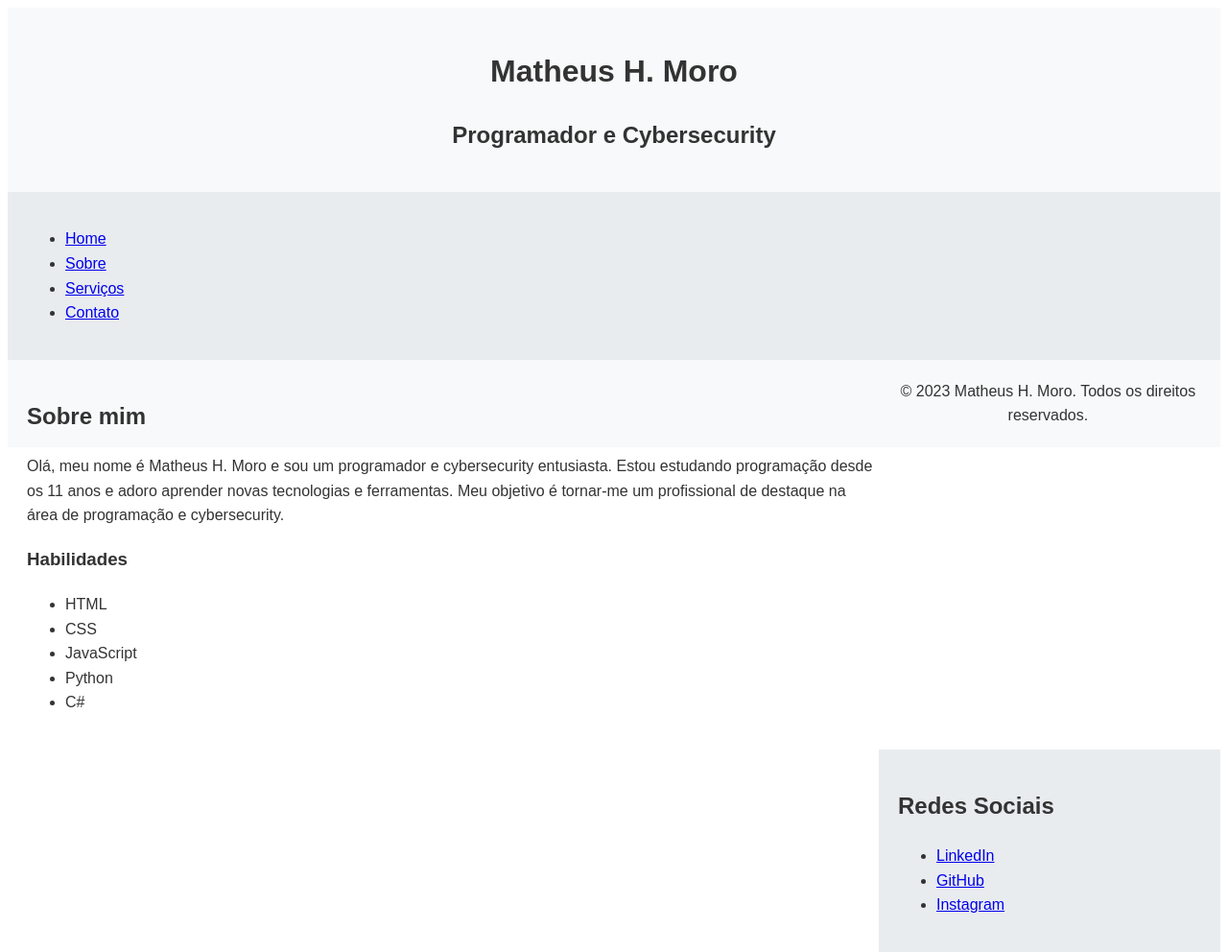
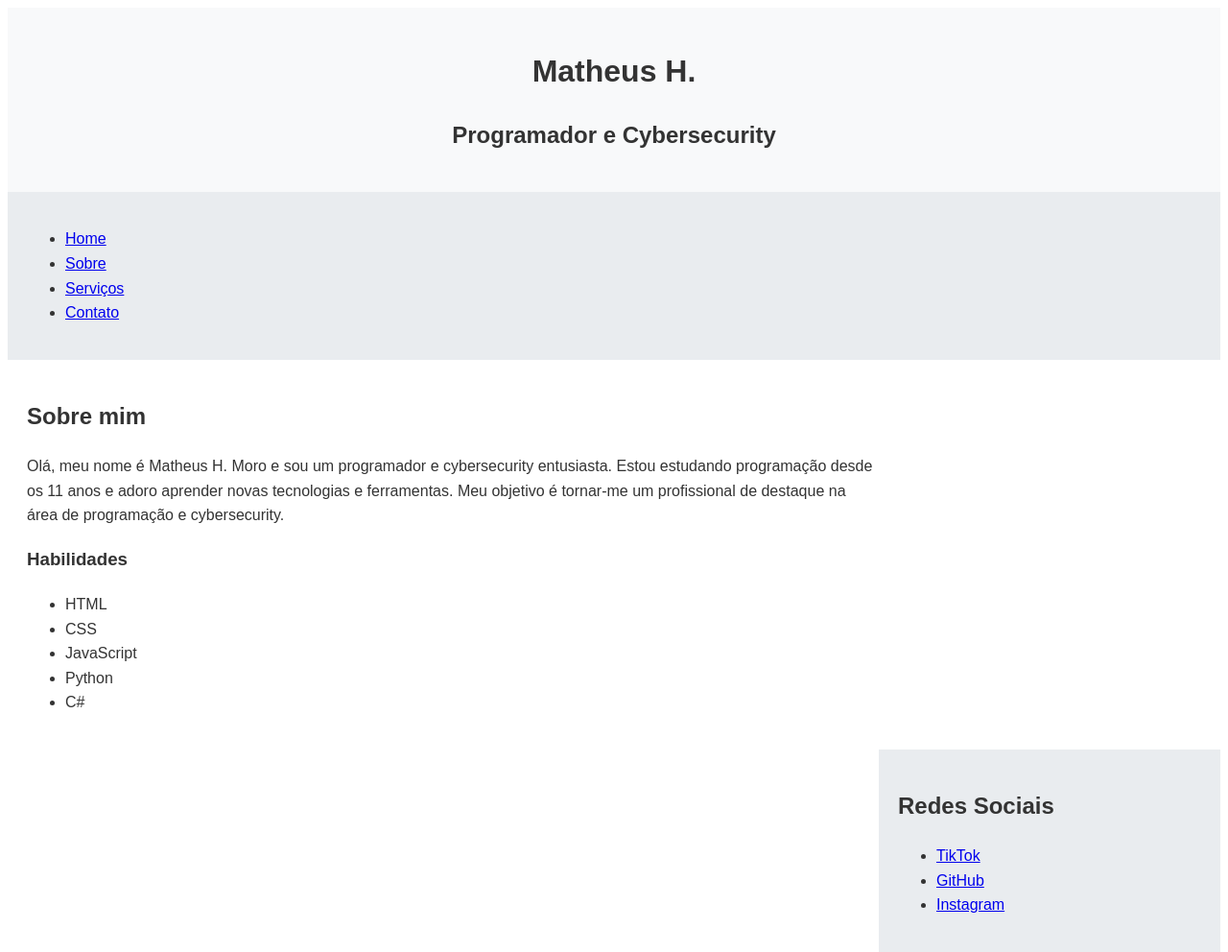
Before and after one commit to Acoonlost/My-website, a plain HTML site: page index.html in a window 1280 px wide. Shown: the whole page at 96% size. Drawn offline with Linux system fonts and the light colour scheme.

Commit message:
Update index.html

```diff
--- a/index.html
+++ b/index.html
@@ -3,7 +3,7 @@
 <head>
     <meta charset="UTF-8">
     <meta name="viewport" content="width=device-width, initial-scale=1.0">
-    <title>Matheus H. Moro</title>
+    <title>Matheus H.</title>
     <style>
         body {
             font-family: Arial, sans-serif;
@@ -45,7 +45,7 @@
 <body>
 
     <header>
-        <h1>Matheus H. Moro</h1>
+        <h1>Matheus H. </h1>
         <h2>Programador e Cybersecurity</h2>
     </header>
 
@@ -74,15 +74,12 @@
     <aside>
         <h2>Redes Sociais</h2>
         <ul>
-            <li><a href="https://www.linkedin.com/in/matheus-moro/">LinkedIn</a></li>
-            <li><a href="https://github.com/matheusmoro">GitHub</a></li>
-            <li><a href="https://www.instagram.com/matheusmoro/">Instagram</a></li>
+            <li><a href="https://www.tiktok.com/@acoontlost?_t=8jkpgbDWZPy&_r=1">TikTok</a></li>
+            <li><a href="https://github.com/Acoonlost">GitHub</a></li>
+            <li><a href="https://www.instagram.com/noobprogrammer.m?igsh=MXE1N3Byc3h4cHVpZw==">Instagram</a></li>
         </ul>
     </aside>
 
-    <footer>
-        &copy; 2023 Matheus H. Moro. Todos os direitos reservados.
-    </footer>
 
 </body>
 </html>
```
